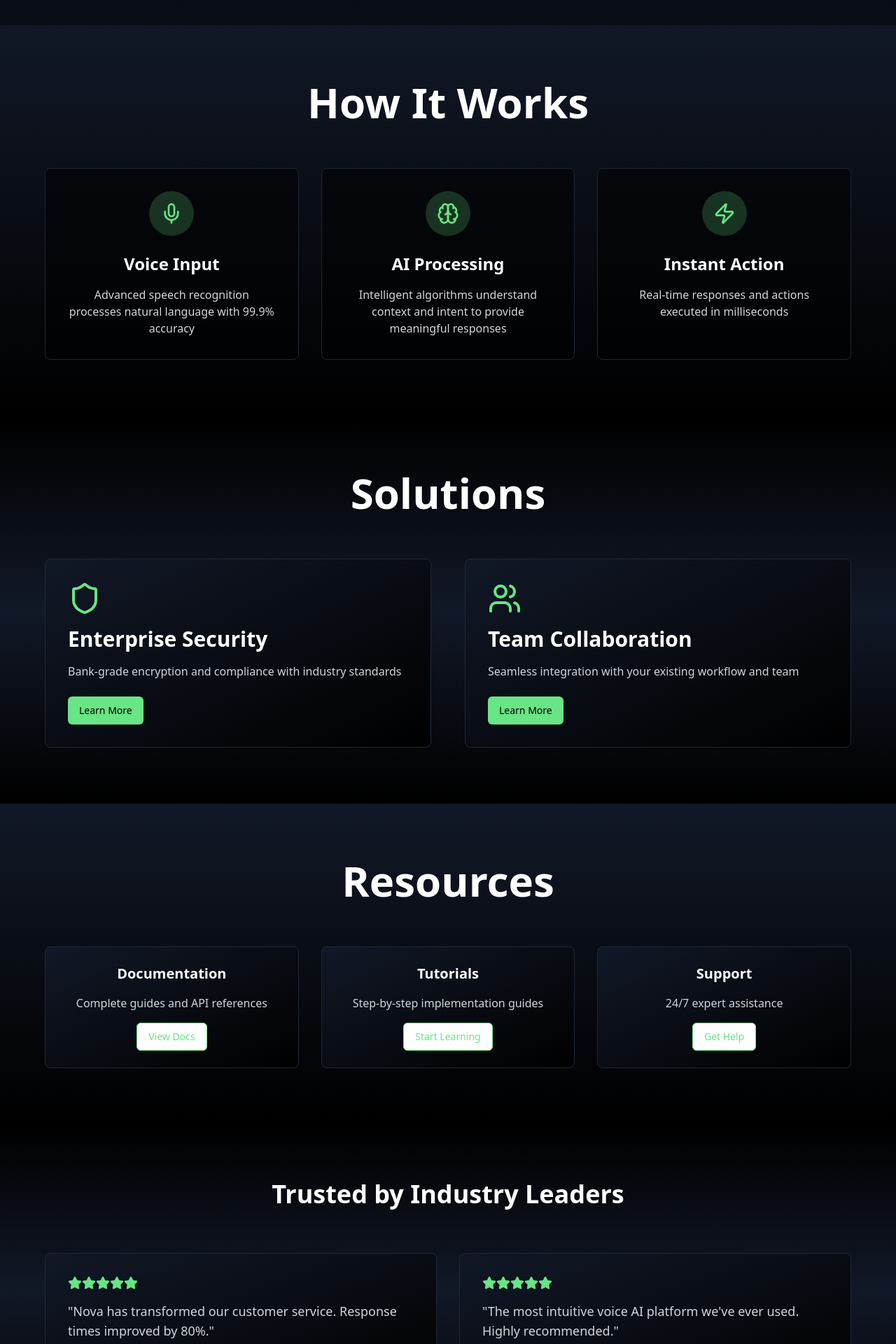
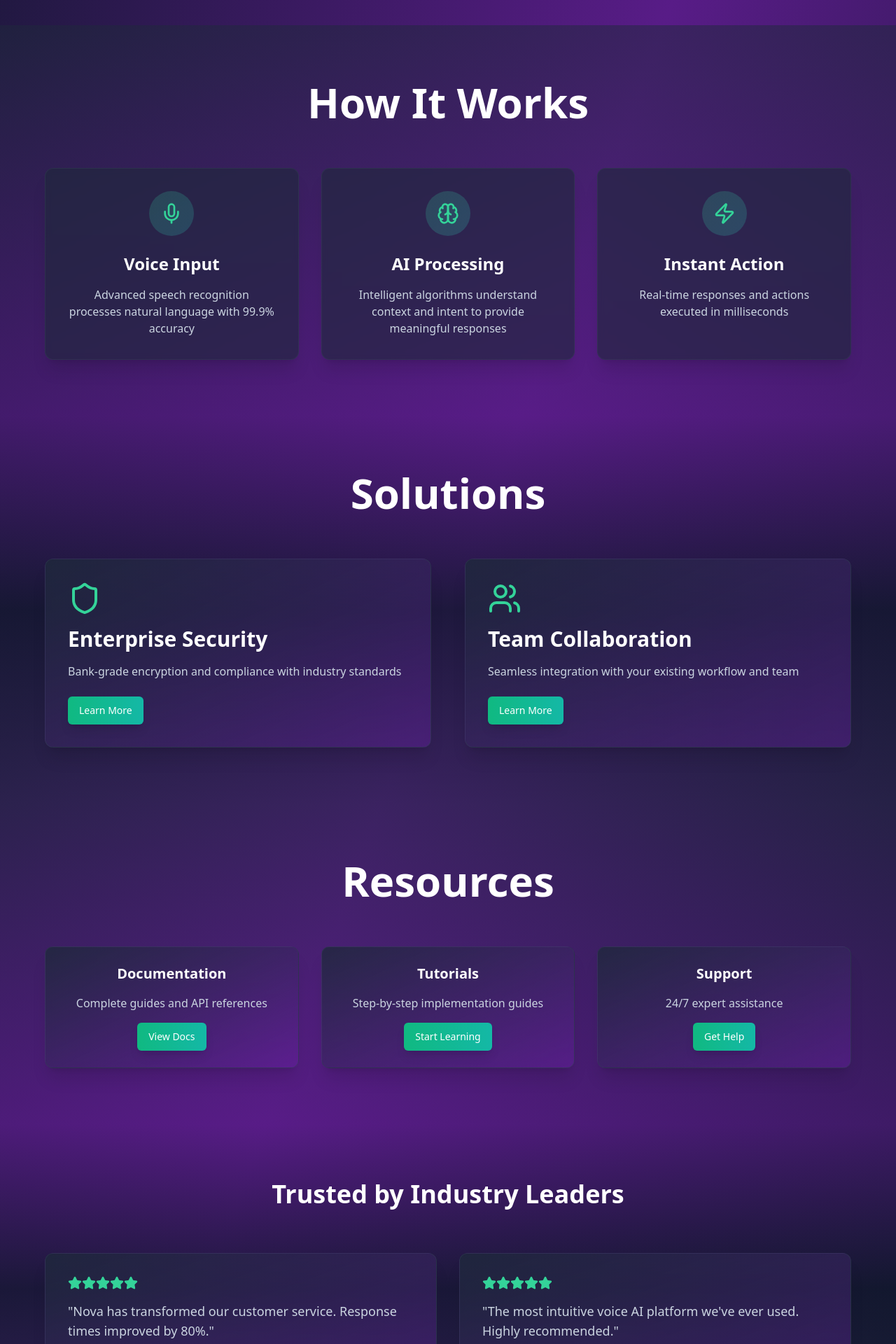
Before and after one commit to QMobilecom/grow-ops-ui-c2028f23, a React (Vite) app: page / in a window 1280 px wide. Shown: the part 880-2800 px from the top of the page at 70% size. Built offline with nearby package versions, Linux system fonts and the light colour scheme.

Commit message:
Refactor: Update color scheme and button styles
- Changed the website's background and color scheme.
- Updated button styles to improve visual appeal.

```diff
--- a/src/pages/Home.tsx
+++ b/src/pages/Home.tsx
@@ -12,8 +12,8 @@ export default function Home() {
   }, []);
 
   return (
-    <div className="min-h-screen bg-gradient-to-b from-black via-gray-900 to-black flex flex-col">
-      <div className="bg-green-400 text-black py-2 text-center text-sm font-medium">
+    <div className="min-h-screen bg-gradient-to-br from-slate-900 via-purple-900 to-slate-900 flex flex-col">
+      <div className="bg-gradient-to-r from-emerald-500 to-teal-500 text-white py-2 text-center text-sm font-medium">
         New Launch! AI Voice Agents Program · Join now to get rewards for creating Voice AI content.
       </div>
       <Header />
@@ -25,19 +25,19 @@ export default function Home() {
             <h1 className="text-5xl md:text-7xl lg:text-9xl font-bold text-white mb-8 leading-tight">
               The Future of
               <br />
-              <span className="text-green-400">Voice AI</span>
+              <span className="bg-gradient-to-r from-emerald-400 to-teal-400 bg-clip-text text-transparent">Nova AI</span>
             </h1>
 
-            <p className="text-xl md:text-2xl text-gray-300 mb-12 max-w-3xl">
+            <p className="text-xl md:text-2xl text-slate-300 mb-12 max-w-3xl">
               Transform your business with intelligent voice agents that understand, respond, and act like humans.
             </p>
 
             <div className="flex flex-col sm:flex-row gap-6 justify-center">
-              <Button size="lg" className="bg-green-400 hover:bg-green-500 text-black text-lg px-8 py-6 font-semibold">
+              <Button size="lg" className="bg-gradient-to-r from-emerald-500 to-teal-500 hover:from-emerald-600 hover:to-teal-600 text-white text-lg px-8 py-6 font-semibold shadow-lg hover:shadow-xl transition-all">
                 Get Started Free
                 <ArrowRight className="ml-2" size={20} />
               </Button>
-              <Button size="lg" variant="outline" className="border-green-400 text-green-400 hover:bg-green-400 hover:text-black text-lg px-8 py-6 font-semibold">
+              <Button size="lg" variant="outline" className="border-2 border-emerald-400 text-emerald-400 hover:bg-emerald-400 hover:text-slate-900 text-lg px-8 py-6 font-semibold bg-slate-800/50 backdrop-blur-sm">
                 Watch Demo
               </Button>
             </div>
@@ -45,57 +45,57 @@ export default function Home() {
         </section>
 
         {/* How It Works Section */}
-        <section id="how-it-works" className="py-20 px-4 md:px-8 bg-gradient-to-b from-gray-900 to-black">
+        <section id="how-it-works" className="py-20 px-4 md:px-8 bg-gradient-to-b from-slate-800/50 to-purple-900/50">
           <div className="max-w-6xl mx-auto">
             <h2 className="text-4xl md:text-6xl font-bold text-white text-center mb-16">
               How It Works
             </h2>
             <div className="grid md:grid-cols-3 gap-8">
-              <div className="text-center bg-black/50 p-8 rounded-lg border border-gray-800 hover:border-green-400/50 transition-all duration-300">
-                <div className="bg-green-400/20 w-16 h-16 rounded-full flex items-center justify-center mx-auto mb-6">
-                  <Mic className="text-green-400" size={32} />
+              <div className="text-center bg-slate-800/60 backdrop-blur-sm p-8 rounded-xl border border-slate-700/50 hover:border-emerald-400/50 transition-all duration-300 shadow-xl">
+                <div className="bg-gradient-to-br from-emerald-400/20 to-teal-400/20 w-16 h-16 rounded-full flex items-center justify-center mx-auto mb-6">
+                  <Mic className="text-emerald-400" size={32} />
                 </div>
                 <h3 className="text-2xl font-bold text-white mb-4">Voice Input</h3>
-                <p className="text-gray-300">Advanced speech recognition processes natural language with 99.9% accuracy</p>
+                <p className="text-slate-300">Advanced speech recognition processes natural language with 99.9% accuracy</p>
               </div>
-              <div className="text-center bg-black/50 p-8 rounded-lg border border-gray-800 hover:border-green-400/50 transition-all duration-300">
-                <div className="bg-green-400/20 w-16 h-16 rounded-full flex items-center justify-center mx-auto mb-6">
-                  <Brain className="text-green-400" size={32} />
+              <div className="text-center bg-slate-800/60 backdrop-blur-sm p-8 rounded-xl border border-slate-700/50 hover:border-emerald-400/50 transition-all duration-300 shadow-xl">
+                <div className="bg-gradient-to-br from-emerald-400/20 to-teal-400/20 w-16 h-16 rounded-full flex items-center justify-center mx-auto mb-6">
+                  <Brain className="text-emerald-400" size={32} />
                 </div>
                 <h3 className="text-2xl font-bold text-white mb-4">AI Processing</h3>
-                <p className="text-gray-300">Intelligent algorithms understand context and intent to provide meaningful responses</p>
+                <p className="text-slate-300">Intelligent algorithms understand context and intent to provide meaningful responses</p>
               </div>
-              <div className="text-center bg-black/50 p-8 rounded-lg border border-gray-800 hover:border-green-400/50 transition-all duration-300">
-                <div className="bg-green-400/20 w-16 h-16 rounded-full flex items-center justify-center mx-auto mb-6">
-                  <Zap className="text-green-400" size={32} />
+              <div className="text-center bg-slate-800/60 backdrop-blur-sm p-8 rounded-xl border border-slate-700/50 hover:border-emerald-400/50 transition-all duration-300 shadow-xl">
+                <div className="bg-gradient-to-br from-emerald-400/20 to-teal-400/20 w-16 h-16 rounded-full flex items-center justify-center mx-auto mb-6">
+                  <Zap className="text-emerald-400" size={32} />
                 </div>
                 <h3 className="text-2xl font-bold text-white mb-4">Instant Action</h3>
-                <p className="text-gray-300">Real-time responses and actions executed in milliseconds</p>
+                <p className="text-slate-300">Real-time responses and actions executed in milliseconds</p>
               </div>
             </div>
           </div>
         </section>
 
         {/* Solutions Section */}
-        <section id="solutions" className="py-20 px-4 md:px-8 bg-gradient-to-b from-black via-gray-900 to-black">
+        <section id="solutions" className="py-20 px-4 md:px-8 bg-gradient-to-b from-purple-900/50 via-slate-900/80 to-slate-800/50">
           <div className="max-w-6xl mx-auto">
             <h2 className="text-4xl md:text-6xl font-bold text-white text-center mb-16">
               Solutions
             </h2>
             <div className="grid md:grid-cols-2 gap-12">
-              <div className="bg-gradient-to-br from-gray-900 to-black p-8 rounded-lg border border-gray-800 hover:border-green-400/50 transition-all duration-300">
-                <Shield className="text-green-400 mb-4" size={48} />
+              <div className="bg-gradient-to-br from-slate-800/80 to-purple-800/40 p-8 rounded-xl border border-slate-700/50 hover:border-emerald-400/50 transition-all duration-300 shadow-xl backdrop-blur-sm">
+                <Shield className="text-emerald-400 mb-4" size={48} />
                 <h3 className="text-3xl font-bold text-white mb-4">Enterprise Security</h3>
-                <p className="text-gray-300 mb-6">Bank-grade encryption and compliance with industry standards</p>
-                <Button className="bg-green-400 hover:bg-green-500 text-black">
+                <p className="text-slate-300 mb-6">Bank-grade encryption and compliance with industry standards</p>
+                <Button className="bg-gradient-to-r from-emerald-500 to-teal-500 hover:from-emerald-600 hover:to-teal-600 text-white shadow-lg">
                   Learn More
                 </Button>
               </div>
-              <div className="bg-gradient-to-br from-gray-900 to-black p-8 rounded-lg border border-gray-800 hover:border-green-400/50 transition-all duration-300">
-                <Users className="text-green-400 mb-4" size={48} />
+              <div className="bg-gradient-to-br from-slate-800/80 to-purple-800/40 p-8 rounded-xl border border-slate-700/50 hover:border-emerald-400/50 transition-all duration-300 shadow-xl backdrop-blur-sm">
+                <Users className="text-emerald-400 mb-4" size={48} />
                 <h3 className="text-3xl font-bold text-white mb-4">Team Collaboration</h3>
-                <p className="text-gray-300 mb-6">Seamless integration with your existing workflow and team</p>
-                <Button className="bg-green-400 hover:bg-green-500 text-black">
+                <p className="text-slate-300 mb-6">Seamless integration with your existing workflow and team</p>
+                <Button className="bg-gradient-to-r from-emerald-500 to-teal-500 hover:from-emerald-600 hover:to-teal-600 text-white shadow-lg">
                   Learn More
                 </Button>
               </div>
@@ -104,30 +104,30 @@ export default function Home() {
         </section>
 
         {/* Resources Section */}
-        <section id="resources" className="py-20 px-4 md:px-8 bg-gradient-to-b from-gray-900 to-black">
+        <section id="resources" className="py-20 px-4 md:px-8 bg-gradient-to-b from-slate-800/50 to-purple-900/50">
           <div className="max-w-6xl mx-auto text-center">
             <h2 className="text-4xl md:text-6xl font-bold text-white mb-16">
               Resources
             </h2>
             <div className="grid md:grid-cols-3 gap-8">
-              <div className="bg-gradient-to-br from-gray-900 to-black p-6 rounded-lg border border-gray-800 hover:border-green-400/50 transition-all duration-300">
+              <div className="bg-gradient-to-br from-slate-800/80 to-purple-800/40 p-6 rounded-xl border border-slate-700/50 hover:border-emerald-400/50 transition-all duration-300 shadow-xl backdrop-blur-sm">
                 <h3 className="text-xl font-bold text-white mb-4">Documentation</h3>
-                <p className="text-gray-300 mb-4">Complete guides and API references</p>
-                <Button variant="outline" className="border-green-400 text-green-400 hover:bg-green-400 hover:text-black transition-colors">
+                <p className="text-slate-300 mb-4">Complete guides and API references</p>
+                <Button className="bg-gradient-to-r from-emerald-500 to-teal-500 hover:from-emerald-600 hover:to-teal-600 text-white shadow-lg">
                   View Docs
                 </Button>
               </div>
-              <div className="bg-gradient-to-br from-gray-900 to-black p-6 rounded-lg border border-gray-800 hover:border-green-400/50 transition-all duration-300">
+              <div className="bg-gradient-to-br from-slate-800/80 to-purple-800/40 p-6 rounded-xl border border-slate-700/50 hover:border-emerald-400/50 transition-all duration-300 shadow-xl backdrop-blur-sm">
                 <h3 className="text-xl font-bold text-white mb-4">Tutorials</h3>
-                <p className="text-gray-300 mb-4">Step-by-step implementation guides</p>
-                <Button variant="outline" className="border-green-400 text-green-400 hover:bg-green-400 hover:text-black transition-colors">
+                <p className="text-slate-300 mb-4">Step-by-step implementation guides</p>
+                <Button className="bg-gradient-to-r from-emerald-500 to-teal-500 hover:from-emerald-600 hover:to-teal-600 text-white shadow-lg">
                   Start Learning
                 </Button>
               </div>
-              <div className="bg-gradient-to-br from-gray-900 to-black p-6 rounded-lg border border-gray-800 hover:border-green-400/50 transition-all duration-300">
+              <div className="bg-gradient-to-br from-slate-800/80 to-purple-800/40 p-6 rounded-xl border border-slate-700/50 hover:border-emerald-400/50 transition-all duration-300 shadow-xl backdrop-blur-sm">
                 <h3 className="text-xl font-bold text-white mb-4">Support</h3>
-                <p className="text-gray-300 mb-4">24/7 expert assistance</p>
-                <Button variant="outline" className="border-green-400 text-green-400 hover:bg-green-400 hover:text-black transition-colors">
+                <p className="text-slate-300 mb-4">24/7 expert assistance</p>
+                <Button className="bg-gradient-to-r from-emerald-500 to-teal-500 hover:from-emerald-600 hover:to-teal-600 text-white shadow-lg">
                   Get Help
                 </Button>
               </div>
@@ -136,30 +136,30 @@ export default function Home() {
         </section>
 
         {/* Testimonials */}
-        <section className="py-20 px-4 md:px-8 bg-gradient-to-b from-black via-gray-900 to-black">
+        <section className="py-20 px-4 md:px-8 bg-gradient-to-b from-purple-900/50 via-slate-900/80 to-slate-800/50">
           <div className="max-w-6xl mx-auto">
             <h2 className="text-4xl font-bold text-white text-center mb-16">
               Trusted by Industry Leaders
             </h2>
             <div className="grid md:grid-cols-2 gap-8">
-              <div className="bg-gradient-to-br from-gray-900 to-black p-8 rounded-lg border border-gray-800 hover:border-green-400/50 transition-all duration-300">
+              <div className="bg-gradient-to-br from-slate-800/80 to-purple-800/40 p-8 rounded-xl border border-slate-700/50 hover:border-emerald-400/50 transition-all duration-300 shadow-xl backdrop-blur-sm">
                 <div className="flex mb-4">
                   {[...Array(5)].map((_, i) => (
-                    <Star key={i} className="text-green-400 fill-current" size={20} />
+                    <Star key={i} className="text-emerald-400 fill-current" size={20} />
                   ))}
                 </div>
-                <p className="text-gray-300 mb-6 text-lg">
+                <p className="text-slate-300 mb-6 text-lg">
                   "Nova has transformed our customer service. Response times improved by 80%."
                 </p>
                 <div className="text-white font-semibold">Sarah Chen, CTO at TechFlow</div>
               </div>
-              <div className="bg-gradient-to-br from-gray-900 to-black p-8 rounded-lg border border-gray-800 hover:border-green-400/50 transition-all duration-300">
+              <div className="bg-gradient-to-br from-slate-800/80 to-purple-800/40 p-8 rounded-xl border border-slate-700/50 hover:border-emerald-400/50 transition-all duration-300 shadow-xl backdrop-blur-sm">
                 <div className="flex mb-4">
                   {[...Array(5)].map((_, i) => (
-                    <Star key={i} className="text-green-400 fill-current" size={20} />
+                    <Star key={i} className="text-emerald-400 fill-current" size={20} />
                   ))}
                 </div>
-                <p className="text-gray-300 mb-6 text-lg">
+                <p className="text-slate-300 mb-6 text-lg">
                   "The most intuitive voice AI platform we've ever used. Highly recommended."
                 </p>
                 <div className="text-white font-semibold">Marcus Rodriguez, VP at DataCorp</div>
@@ -169,12 +169,12 @@ export default function Home() {
         </section>
 
         {/* Partner Logos */}
-        <div className="bg-gradient-to-b from-gray-900 to-black py-16">
+        <div className="bg-gradient-to-b from-slate-800/50 to-purple-900/50 py-16">
           <div className="max-w-7xl mx-auto px-4">
             <h3 className="text-center text-white text-xl mb-8">Trusted by leading companies</h3>
             <div className="flex flex-wrap justify-center items-center gap-8 md:gap-16">
               {['Microsoft', 'Amazon', 'Google', 'IBM', 'Oracle', 'Salesforce'].map((company, i) => (
-                <div key={i} className="text-gray-400 opacity-70 text-xl font-bold hover:text-green-400 transition-colors cursor-pointer">
+                <div key={i} className="text-slate-400 opacity-70 text-xl font-bold hover:text-emerald-400 transition-colors cursor-pointer">
                   {company}
                 </div>
               ))}
@@ -183,15 +183,15 @@ export default function Home() {
         </div>
 
         {/* CTA Section */}
-        <section className="py-20 px-4 md:px-8 bg-green-400">
+        <section className="py-20 px-4 md:px-8 bg-gradient-to-r from-emerald-500 to-teal-500">
           <div className="max-w-4xl mx-auto text-center">
-            <h2 className="text-4xl md:text-6xl font-bold text-black mb-8">
+            <h2 className="text-4xl md:text-6xl font-bold text-white mb-8">
               Ready to Get Started?
             </h2>
-            <p className="text-xl text-black mb-8">
+            <p className="text-xl text-emerald-100 mb-8">
               Join thousands of businesses already using Nova AI Voice Agents
             </p>
-            <Button size="lg" className="bg-black hover:bg-gray-800 text-white text-lg px-8 py-6 font-semibold">
+            <Button size="lg" className="bg-white hover:bg-slate-100 text-emerald-600 text-lg px-8 py-6 font-semibold shadow-lg hover:shadow-xl transition-all">
               Start Your Free Trial
               <ArrowRight className="ml-2" size={20} />
             </Button>
```
Also changed, not shown: src/pages/Resources.tsx (+20 -26 lines).
